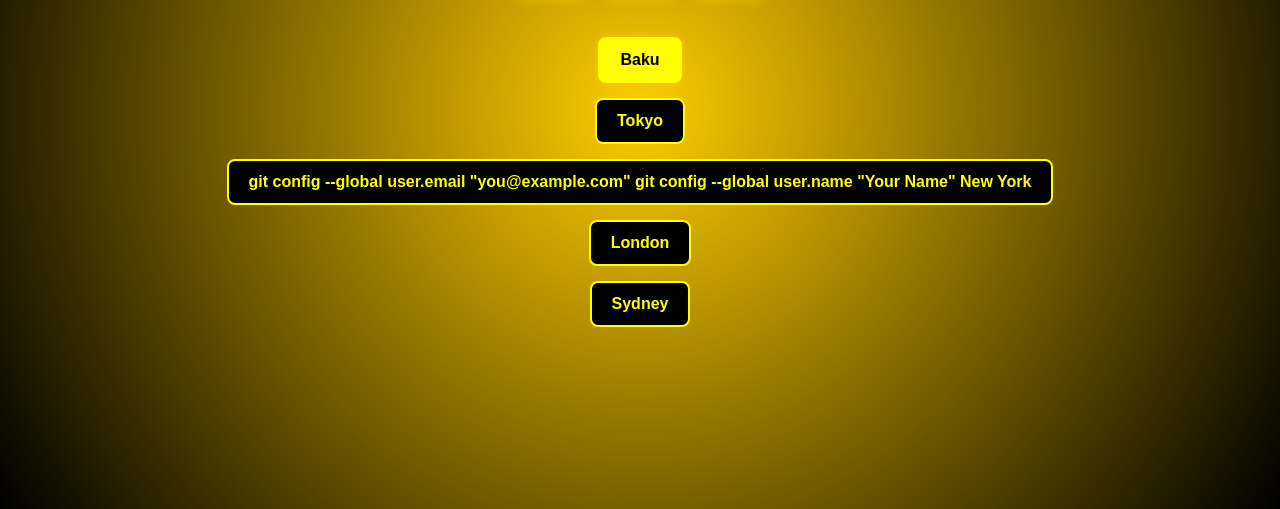
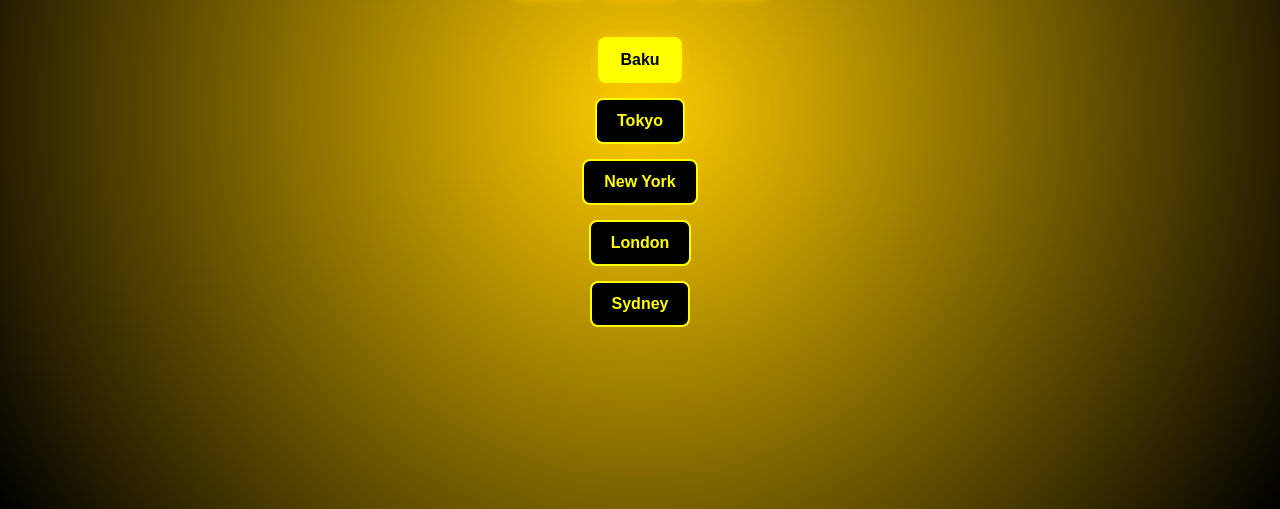
Before and after one commit to isi2011/chasi, a plain HTML site: page index.html in a window 1280 px wide. Shown: the part 291-800 px from the top of the page. Drawn offline with Linux system fonts and the light colour scheme.

Commit message:
fixed ny btn

```diff
--- a/index.html
+++ b/index.html
@@ -25,10 +25,7 @@
           <li><button data-country="baku" class="active">Baku</button></li>
           <li><button data-country="tokyo">Tokyo</button></li>
           <li>
-            <button data-country="new-york">
-              git config --global user.email "you@example.com" git config
-              --global user.name "Your Name" New York
-            </button>
+            <button data-country="new-york">New York</button>
           </li>
           <li><button data-country="london">London</button></li>
           <li><button data-country="sydney">Sydney</button></li>
```
